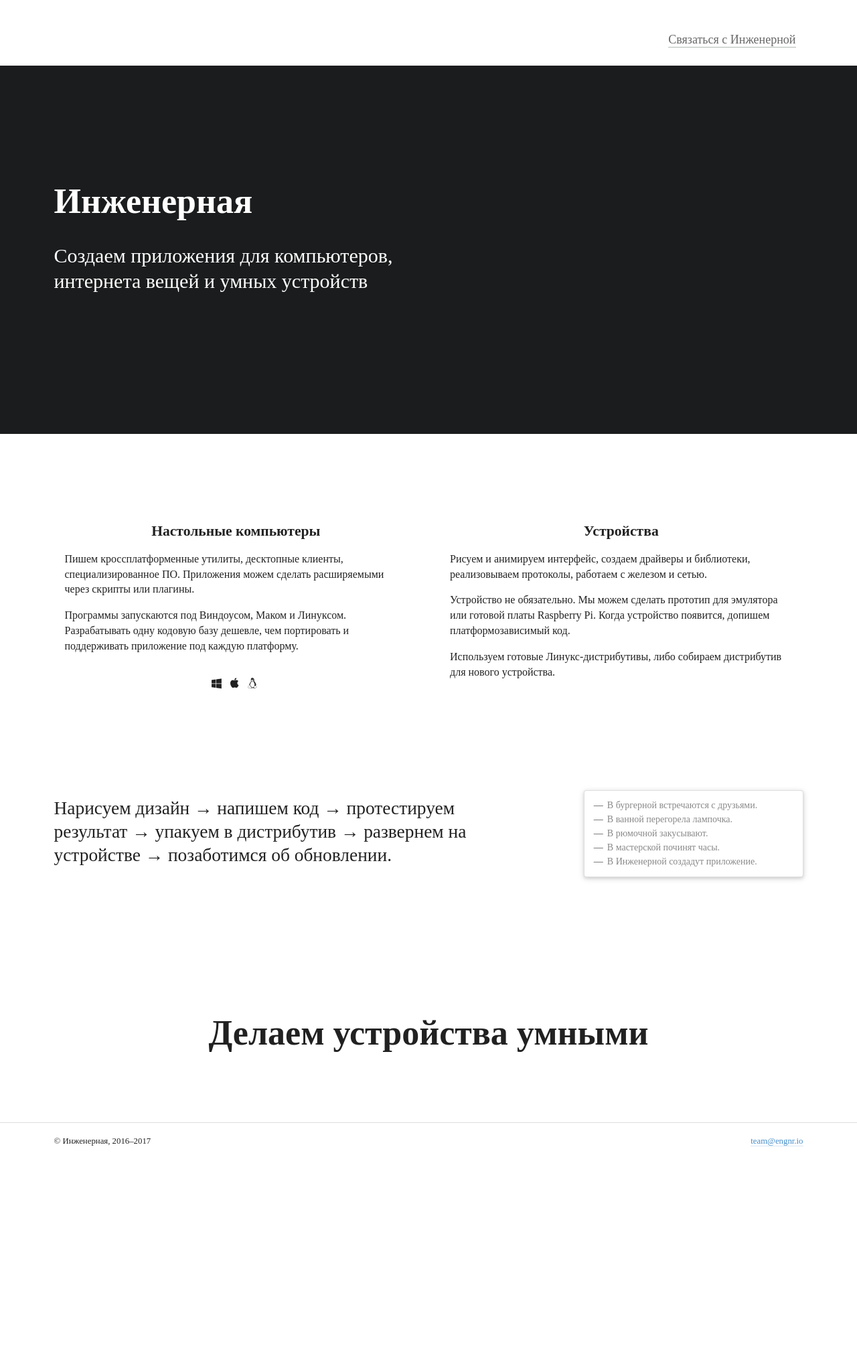
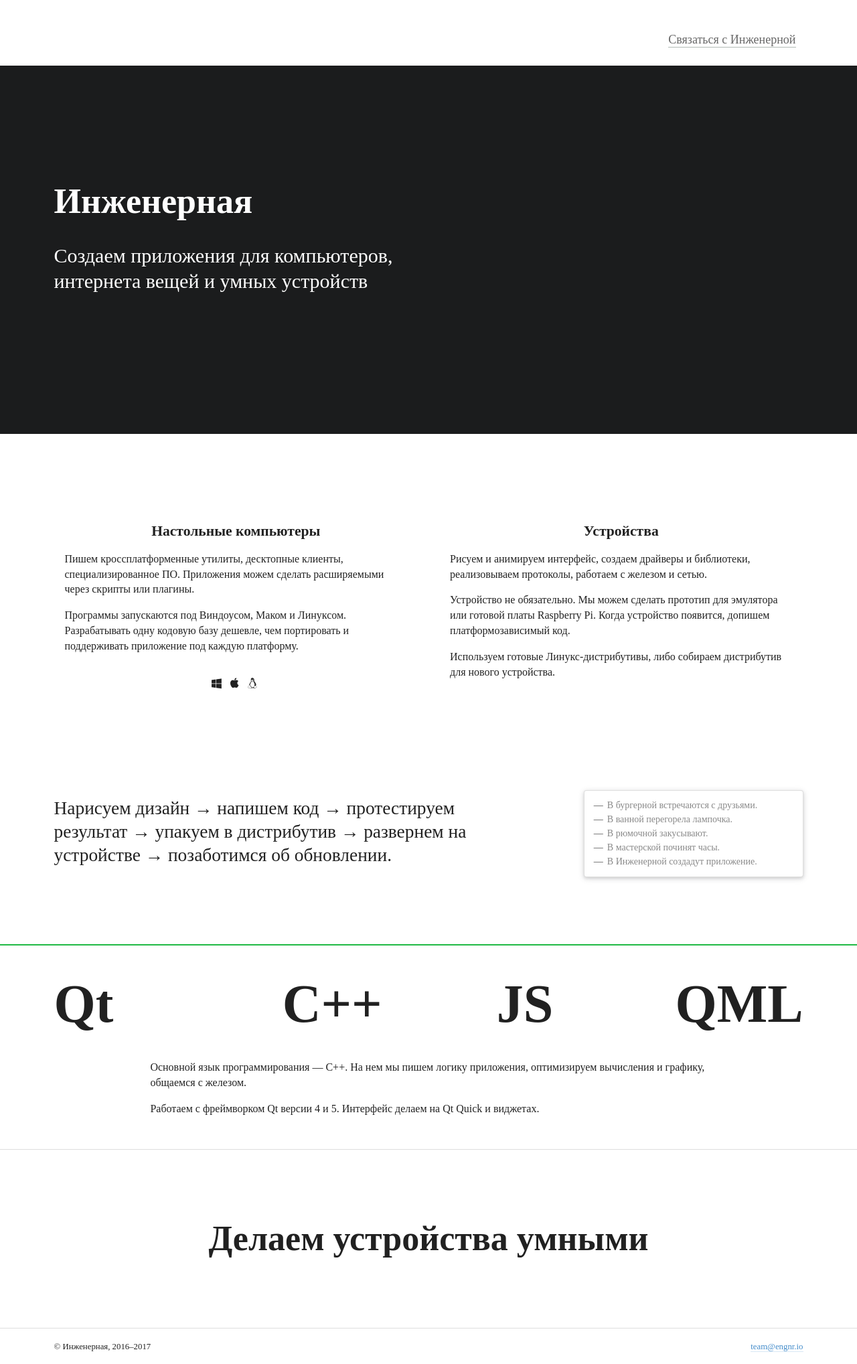
Before and after one commit to engnr/engnr.io, a Jekyll site: the page built from index.html, in a window 1280 px wide. Shown: the whole page at 67% size. Built offline with Jekyll 4.4.1, drawn with Linux system fonts in a browser that asks for light colours; nearby versions of some CDN libraries; before the commit the page ends 1730 px from its top, so only the background shows below that.

Commit message:
Add technologies section

```diff
--- a/_sass/main.scss
+++ b/_sass/main.scss
@@ -90,3 +90,8 @@ a {
 .engnr.mission {
   padding: 100px 0px !important;
 }
+
+.technologies.segment h2 {
+  font-weight: bold !important;
+  font-size: 5rem !important;
+}
--- a/index.html
+++ b/index.html
@@ -100,6 +100,40 @@ description: "Создаем приложения для компьютеров,
 </div>
 
 
+<div class="ui vertical very padded green technologies segment">
+  <div class="ui grid container">
+
+    <div class="left aligned row">
+      <div class="four wide column">
+        <h2 class="ui huge header">Qt</h2>
+      </div>
+      <div class="four wide center aligned column">
+        <h2 class="ui huge header">C++</h2>
+      </div>
+      <div class="four wide center aligned column">
+        <h2 class="ui huge header">JS</h2>
+      </div>
+      <div class="four wide right aligned column">
+        <h2 class="ui huge header">QML</h2>
+      </div>
+    </div>
+
+    <div class="row">
+      <div class="twelve wide centered column">
+        <p>
+          Основной язык программирования — C++. На нем мы пишем логику приложения,
+          оптимизируем вычисления и графику, общаемся с железом.
+        </p>
+
+        <p>
+          Работаем с фреймворком Qt версии 4 и 5. Интерфейс делаем на Qt Quick и виджетах.
+        </p>
+      </div>
+    </div>
+
+  </div>
+</div>
+
 <div class="ui vertical center aligned very padded segment engnr mission">
   <h1>Делаем устройства умными</h1>
 </div>
```
